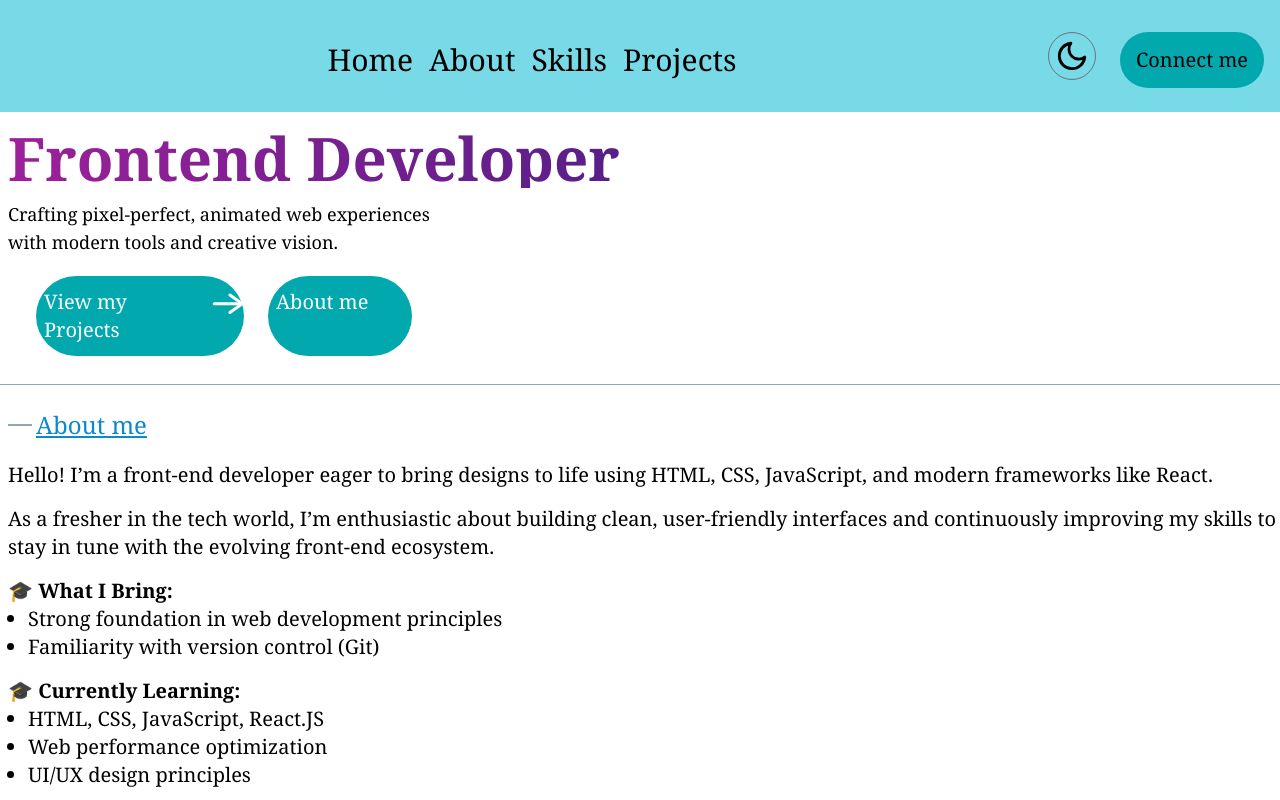
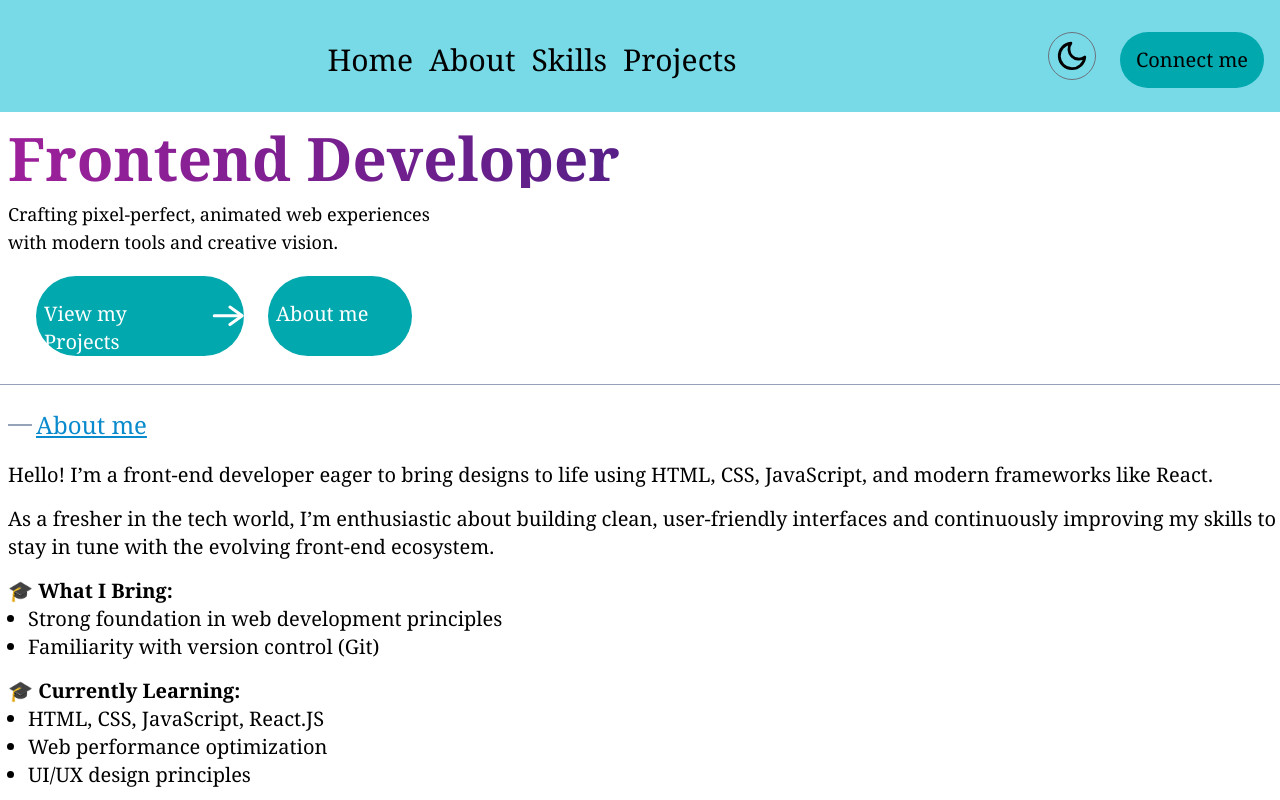
Before and after one commit to jinalp2002/Portfolio, a React (Vite) app: page / in a window 1280 px wide. Shown: the top 800 px of the page. Built offline with nearby package versions, Linux system fonts and the light colour scheme.

Commit message:
Portfolio

```diff
--- a/src/Component/Hero.tsx
+++ b/src/Component/Hero.tsx
@@ -32,14 +32,14 @@ const Hero = () => {
                 <motion.a
                     whileHover={{ scale: 1.1 }}
                     whileTap={{ scale: 0.9 }}
-                    href="#Projects" className="flex bg-[#01a8ae] rounded-full w-36 md:w-52 pl-2 text-xs md:text-xl pt-1 md:pt-3 text-white cursor-pointer dark:bg-[#0487d9] ml-2 md:h-20 ">View my Projects
+                    href="#Projects" className="flex bg-[#01a8ae] rounded-full w-36 md:w-52 pl-2 text-xs md:text-xl pt-1 md:pt-6 text-white cursor-pointer dark:bg-[#0487d9] ml-2 md:h-20 ">View my Projects
                     <img src={assets.arrow_icon} alt="" className="h-5 md:h-8 w-5 md:w-8 ml-2" />
                 </motion.a>
                 <motion.a
                     whileHover={{ scale: 1.05 }}
                     whileTap={{ scale: 0.95 }}
                     transition={{ duration: 0.2 }}
-                    href="#About" className="bg-[#01a8ae] rounded-full w-20 md:w-36 pl-2 text-xs md:text-xl pt-1 md:pt-3 text-white cursor-pointer dark:bg-[#0487d9]">About me</motion.a>
+                    href="#About" className="bg-[#01a8ae] rounded-full w-20 md:w-36 pl-2 text-xs md:text-xl pt-1 md:pt-6 text-white cursor-pointer dark:bg-[#0487d9]">About me</motion.a>
             </div>
 
             <div className="w-full h-[1px] bg-slate-400 mt-7"></div>
```
